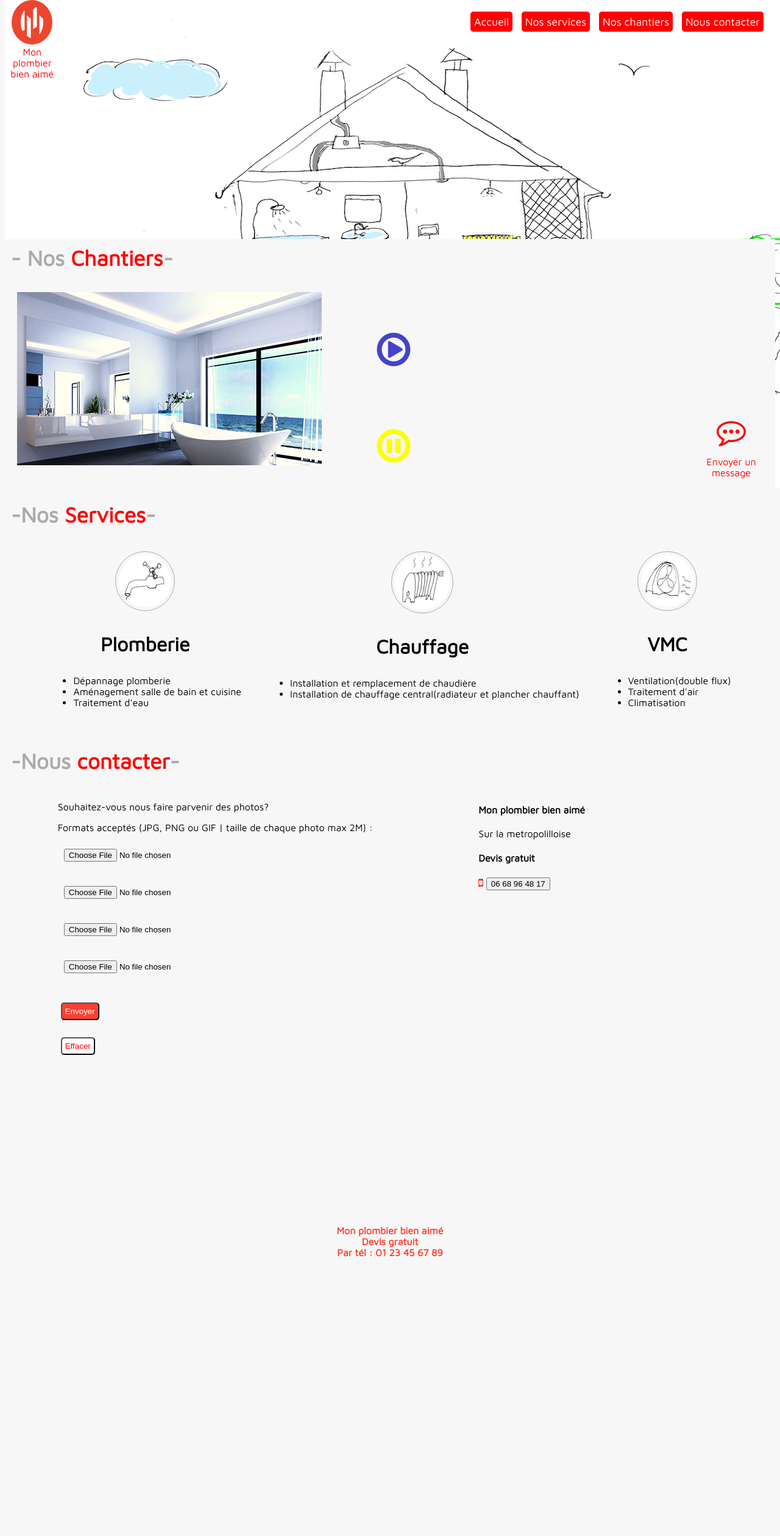
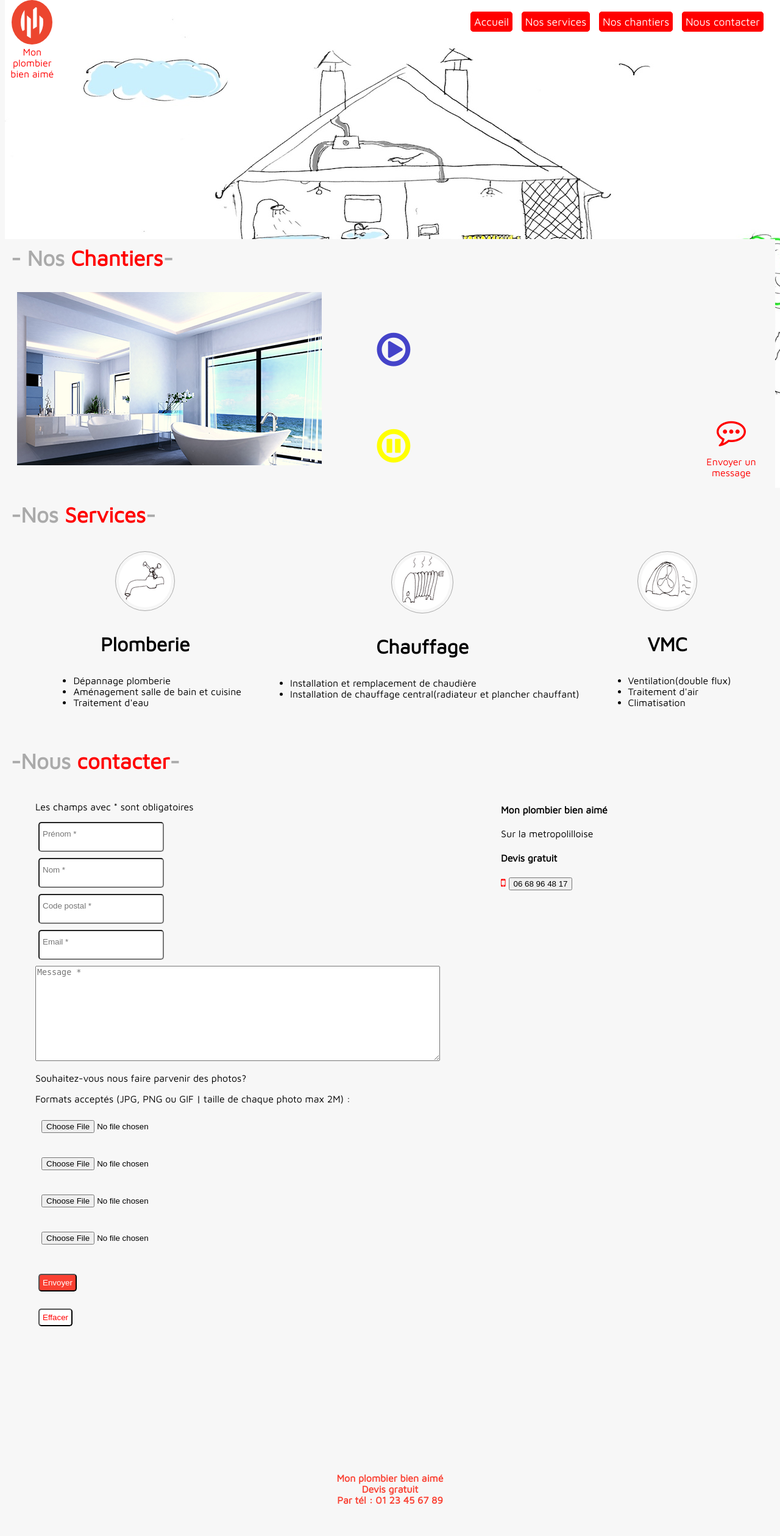
Before and after one commit to taraxu/plomberie, a PHP site: page /projet/ in a window 1280 px wide. Shown: the whole page at 61% size. Before the commit the page ends 2061 px from the top, so only its background shows below. Run offline with PHP 8.4, Linux system fonts and the light colour scheme; some libraries are stand-ins or nearby versions; grey boxes are pictures that could not be loaded.

Commit message:
add * in form

```diff
--- a/index.php
+++ b/index.php
@@ -98,28 +98,30 @@
             <h2 id="contacts">-Nous <span>contacter</span>-</h2>
             <section id="contactform">
                 <form action="" method="post" enctype="multipart/form-data">
-                    <!--<input type="text" name="firstname" placeholder="Prénom" required>
-                    <input type="text" name="lastname" placeholder="Nom" required>
-                    <input type="text" name="zipcode" placeholder="Code postal" pattern="[0-9]{5}"required>
-                    <input type="mail" name="mail" placeholder="Email" pattern="[a-z0-9._%+-]+@[a-z0-9.-]+\.[a-z]{2,5}$" required>
-                    <textarea cols="80" rows="10" name="content" placeholder="Message" required></textarea>!-->
+                    <p>Les champs avec * sont obligatoires</p>
+                    <input type="text" name="firstname" placeholder="Prénom *" required>
+                    <input type="text" name="lastname" placeholder="Nom *" required>
+                    <input type="text" name="zipcode" placeholder="Code postal *" pattern="[0-9]{5}"required>
+                    <input type="mail" name="mail" placeholder="Email *" pattern="[a-z0-9._%+-]+@[a-z0-9.-]+\.[a-z]{2,10}$" required>
+                    <textarea cols="80" rows="10" name="content" placeholder="Message *" required></textarea>
                     <p>Souhaitez-vous nous faire parvenir des photos?</p>
                     <p>Formats acceptés (JPG, PNG ou GIF | taille de chaque photo max 2M) :</p>
-                    <input type="hidden" name="MAX_FILE_SIZE" value="2000000" ><!-- 8M !-->
+                    <input type="hidden" name="MAX_FILE_SIZE" value="2000000" ><!-- 2M de chaque photo !-->
                     <input type="file" name="picture[]">
                     <input type="file" name="picture[]">
                     <input type="file" name="picture[]">
                     <input type="file" name="picture[]">
-                    <p><?php echo $msg ?? "" ?></p>
                     <input id="send" type="submit" value="Envoyer">
                     <input id= "delete" type="submit" value="Effacer">
+
                 </form>
+
 
 
 <?php
 
 //traitement du formulaire, partie text
-/*try
+try
 {
     $bdd = new PDO('mysql:host=localhost;dbname=Plomberie;charset=utf8', 'root', 'root');
 }
@@ -128,7 +130,6 @@ catch(Exception $e)
     die('Erreur : '.$e->getMessage());
 }
     if(count($_POST) >0 ) {
-        //var_dump($_POST);
 
         //Traiter le formulaire...
 
@@ -137,8 +138,6 @@ catch(Exception $e)
             $result3 = $bdd->prepare('INSERT INTO writers (firstname, lastname, zipcode, mail) VALUES(?, ?, ?, ?)');
             $donnes3 = $result3->execute(array($_POST['firstname'], $_POST['lastname'], $_POST['zipcode'], $_POST['mail']));
 
-            //var_dump($donnes3);
-
 
         //Capter la "writer_id"
             $mail = $_POST['mail'];
@@ -146,28 +145,19 @@ catch(Exception $e)
             //var_dump($mail);
             $result2->execute();
             $donnes2 = $result2->fetch();
-            //var_dump($donnes2);
 
             foreach ($donnes2 as $k => $v){
-               // echo $v;
             }
             $writer_idvalue = intval($v);
-            //var_dump($writer_idvalue);
 
         //inserer les infos dans la table "messages" avec la "writer_id"
             $result = $bdd->prepare('INSERT INTO messages (content, writer_id) VALUES(?, ?)');
             $donnes = $result->execute(array($_POST['content'], $writer_idvalue));
-
-            //var_dump($writer_idvalue);
-            //var_dump($_POST['content']);
-            //var_dump($donnes);
-
-
-            //header('Location: ./');
        }
     }
-*/
+
 //Traitement du formulaire, partie multiple upload file
+
 
     if (isset($_FILES['picture'])) {
         $files = $_FILES['picture'];
@@ -190,17 +180,18 @@ catch(Exception $e)
                 }elseif($fileError === UPLOAD_ERR_EXTENSION) {
                     $msg = "Ce ne sont pas des photos que vous essayez d'envoyer";
                 }
-                echo $msg;
             }else{
                 if(in_array($uploadExtension, $allowExtention)){
                    $uploadFile = move_uploaded_file($fileTmpName,'upload/'.$uniqueTmpName.$uploadExtension);
-                   echo $msg = $fileName ." est bien envoyé";
+                   $msg = $fileName ." est bien envoyé";
 
                 }else{
-                    echo $msg = "Le format de la photo ".$fileName . " n'est pas autorisé";
+                    $msg = "Le format de la photo ".$fileName . " n'est pas autorisé";
                 }
             }
+            echo $msg.'<br><br>';
         }
+
     };
 
 ?>
```
